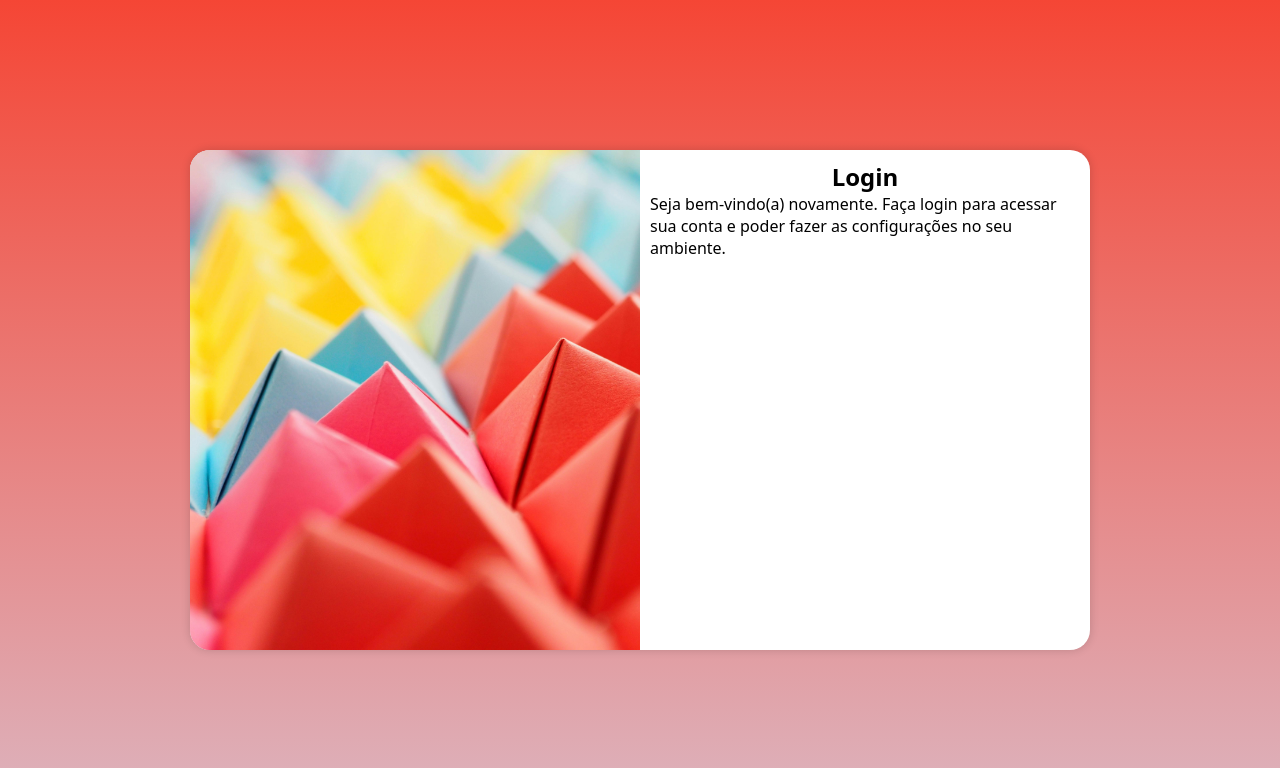
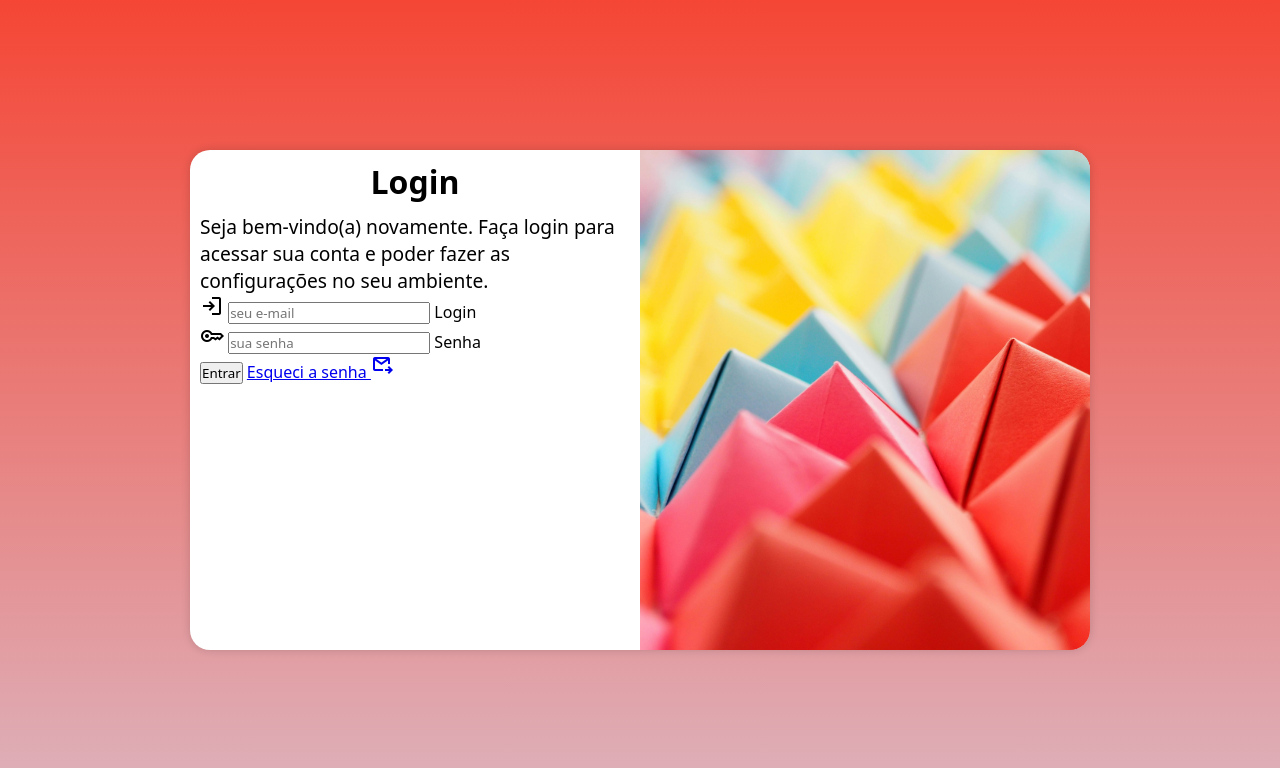
Before and after one commit to fernandanogueira7/projeto-login, a plain HTML site: page index.html in a window 1280 px wide. Drawn offline with nearby package versions, Linux system fonts and the light colour scheme.

Commit message:
formulário adicionado

```diff
--- a/estilos/media-query.css
+++ b/estilos/media-query.css
@@ -34,13 +34,21 @@
     }
 
     section#login > div#imagem {
-        float: left;
+        float: right;
         width: 50%;
         height: 100%;
     }
 
     section#login > div#formulario {
-        float: right;
+        float: left;
         width: 50%;
     }
+
+    div#formulario > h1 {
+        font-size: 2em;
+    }
+
+    div#formulario > p {
+    font-size: 1.2em;
 }
+}
--- a/estilos/style.css
+++ b/estilos/style.css
@@ -56,6 +56,11 @@ section#login > div#formulario {
     padding: 10px;
 }
 
-section#login > div#formulario > h1 {
+div#formulario > h1 {
     text-align: center;
+    margin-bottom: 10px;
 }
+
+div#formulario > p {
+    font-size: 0.8em;
+}
--- a/index.html
+++ b/index.html
@@ -6,6 +6,7 @@
     <title>Login</title>
     <link rel="stylesheet" href="estilos/style.css">
     <link rel="stylesheet" href="estilos/media-query.css">
+    <link href="https://fonts.googleapis.com/css2?family=Material+Symbols+Outlined" rel="stylesheet" />
 </head>
 <body>
     <main>
@@ -17,8 +18,19 @@
             <div id="formulario">
                 <h1>Login</h1>
                 <p>Seja bem-vindo(a) novamente. Faça login para acessar sua conta e poder fazer as configurações no seu ambiente.</p>
-                <form action="login.php" method="post">
-
+                <form action="login.php" method="post" autocomplete="on">
+                    <div class="campo">
+                        <span class="material-symbols-outlined">login</span>
+                        <input type="email" name="login" id="ilogin" placeholder="seu e-mail" autocomplete="email" required maxlength="30">
+                        <label for="ilogin">Login</label>
+                    </div>
+                    <div class="campo">
+                        <span class="material-symbols-outlined">key</span>
+                        <input type="password" name="senha" id="isenha" placeholder="sua senha" autocomplete="current-password" required minlength="8" maxlength="20">
+                        <label for="isenha">Senha</label>
+                    </div>
+                    <input type="submit" value="Entrar">
+                    <a href="esqueci.html">Esqueci a senha <span class="material-symbols-outlined">outgoing_mail</span></a>
                 </form>
             </div>
         </section>
```
